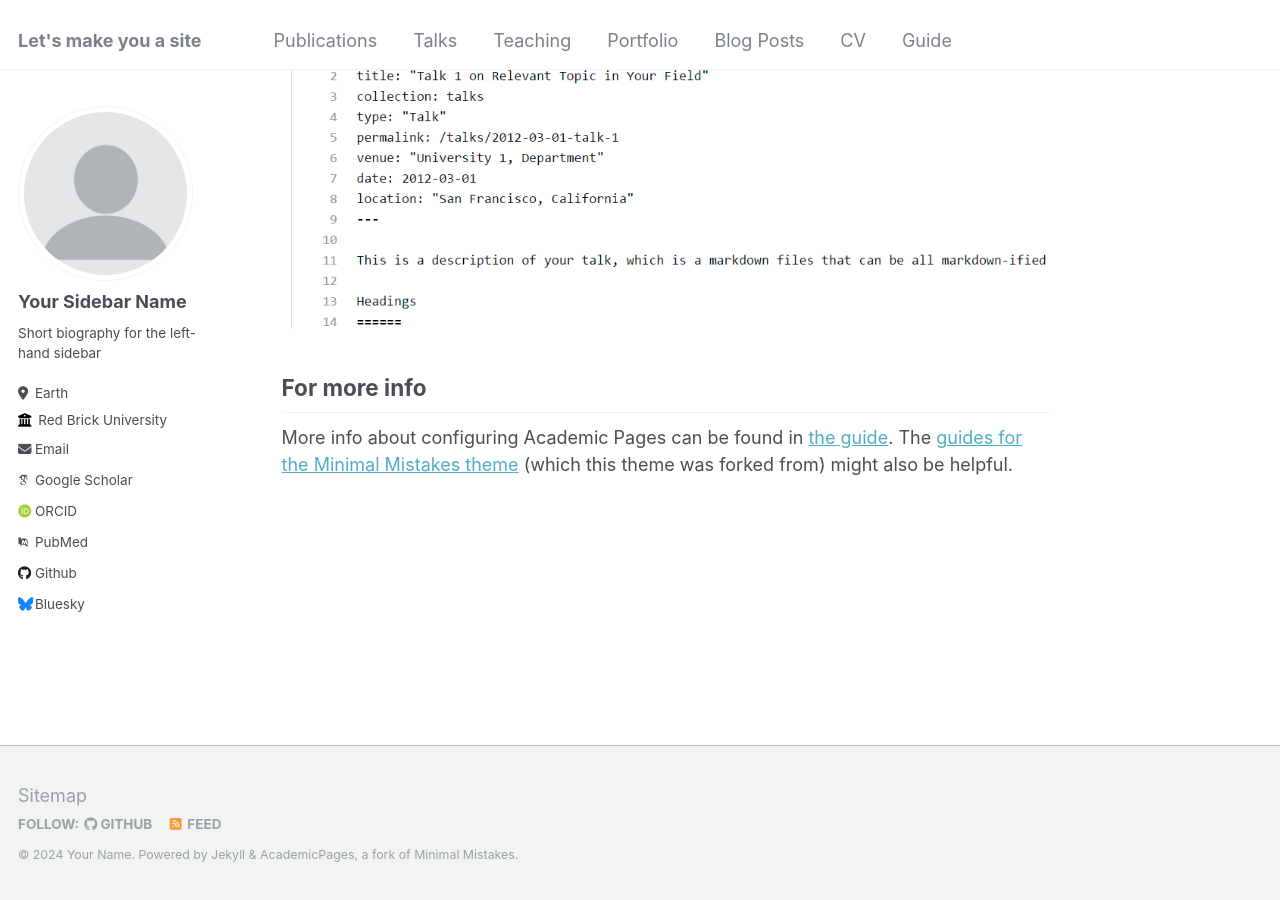
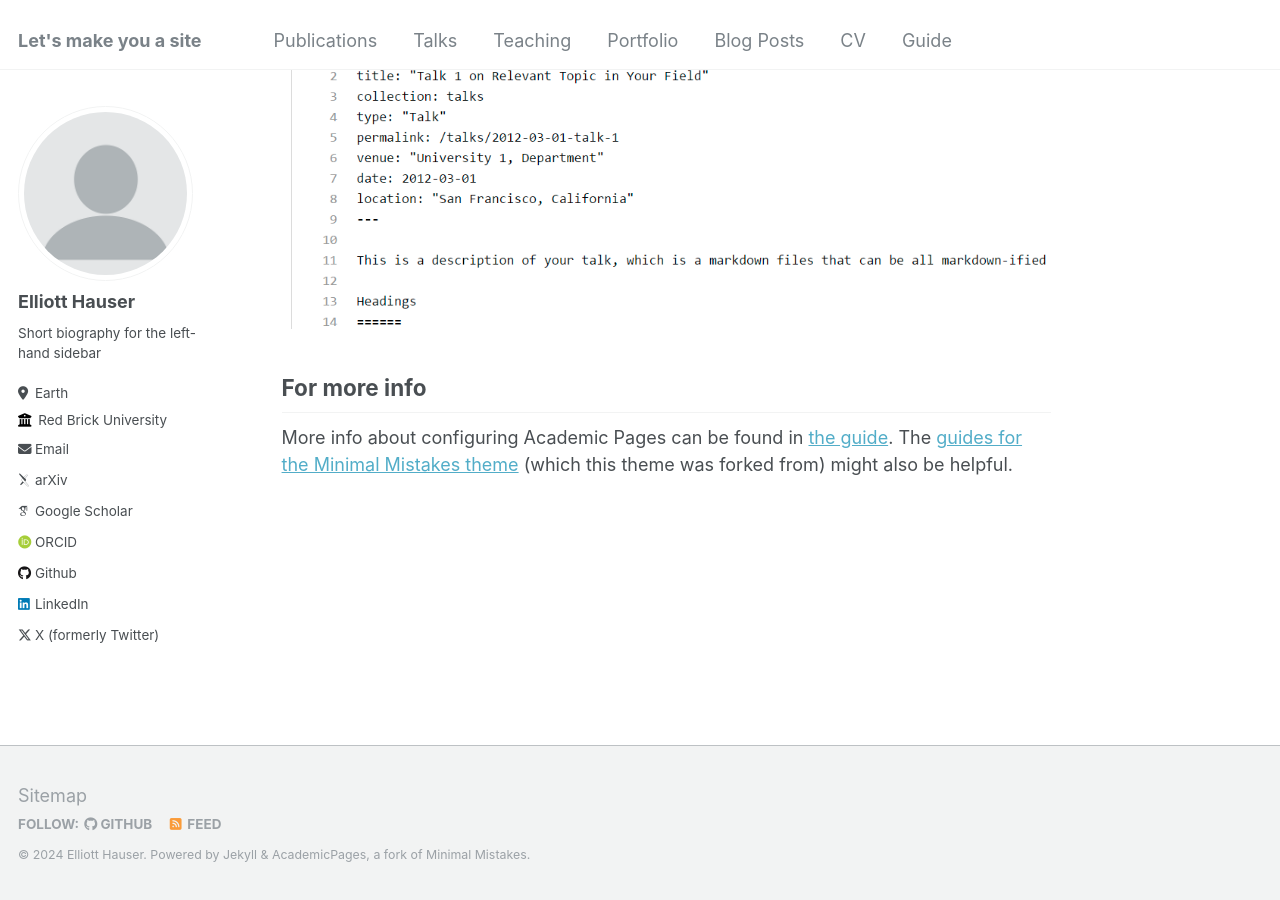
Before and after one commit to eah13/lets-make-you-a-site, a Jekyll site: the page built from _pages/about.md, in a window 1280 px wide and 900 px high, scrolled down 2660 px. Built offline with Jekyll 4.4.1, drawn with Linux system fonts in a browser that asks for light colours; some web fonts are replaced; part of the change alters nothing that is shown.

Commit message:
Update _config.yml

```diff
--- a/_config.yml
+++ b/_config.yml
@@ -10,11 +10,11 @@
 locale                   : "en-US"
 title                    : "Let's make you a site"
 title_separator          : "-"
-name                     : &name "Your Name"
-description              : &description "personal description"
-url                      : https://academicpages.github.io # the base hostname & protocol for your site e.g. "https://mmistakes.github.io"
-baseurl                  : "" # the subpath of your site, e.g. "/blog"
-repository               : "academicpages/academicpages.github.io"
+name                     : &name "Elliott Hauser"
+description              : &description "Assistant Prof. at UT iSchool"
+url                      : https://elliotthauser.com # the base hostname & protocol for your site e.g. "https://mmistakes.github.io"
+baseurl                  : "/lets-make-you-a-site" # the subpath of your site, e.g. "/blog"
+repository               : "eah13/lets-make-you-a-site"
 
 # Site Author - The following control what appear as part of the author content on the side bar.
 #               If a field is blank the icon and link will not appear, otherwise it will be shown.
@@ -22,7 +22,7 @@ repository               : "academicpages/academicpages.github.io"
 author:
   # Biographic information
   avatar           : "profile.png"
-  name             : "Your Sidebar Name"
+  name             : "Elliott Hauser"
   pronouns         : # example: "she/her"
   bio              : "Short biography for the left-hand sidebar"
   location         : "Earth"
@@ -31,23 +31,23 @@ author:
   email            : "none@example.org"
 
   # Academic websites
-  arxiv            : # URL - Update with the correct link to your profile
-  googlescholar    : "https://scholar.google.com/citations?user=PS_CX0AAAAAJ"
+  arxiv            : "http://arxiv.org/a/hauser_e_1"
+  googlescholar    : "https://scholar.google.com/citations?user=OBskYc4AAAAJ&hl=en"
   impactstory      : # URL
-  orcid            : "http://orcid.org/yourorcidurl"
-  pubmed           : "https://www.ncbi.nlm.nih.gov/pubmed/?term=john+snow"
+  orcid            : "https://orcid.org/0000-0002-2547-0952"
+  pubmed           : #"https://www.ncbi.nlm.nih.gov/pubmed/?term=john+snow"
   researchgate     : # URL
 
   # Repositories and software development
   bitbucket        : # Username - Update with your username on the site
   codepen          : # Username
   dribbble         : # Username
-  github           : "academicpages"
+  github           : "eah13"
   kaggle           : # Username
   stackoverflow    : # User number or user number and name (i.e., use "1" or "1/jeff-atwood")
 
   # Social media
-  bluesky          : "bsky.app" # Replace this with you Bluesky username
+  bluesky          : # Replace this with you Bluesky username
   facebook         : # Username
   flickr           : # Username
   foursquare       : # Username
@@ -56,7 +56,7 @@ author:
   keybase          : # Username
   instagram        : # Username
   lastfm           : # Username
-  linkedin         : # Username
+  linkedin         : elliotthauser # Username
   mastodon         : # URL
   medium           : # URL
   pinterest        : # Username
@@ -64,7 +64,7 @@ author:
   steam            : # Username
   telegram         : # URL
   tumblr           : # Username
-  twitter          : # Username for X / Twitter
+  twitter          : hauspoor # Username for X / Twitter
   vine             : # Username
   weibo            : # Username
   wikipedia        : # Username
```
